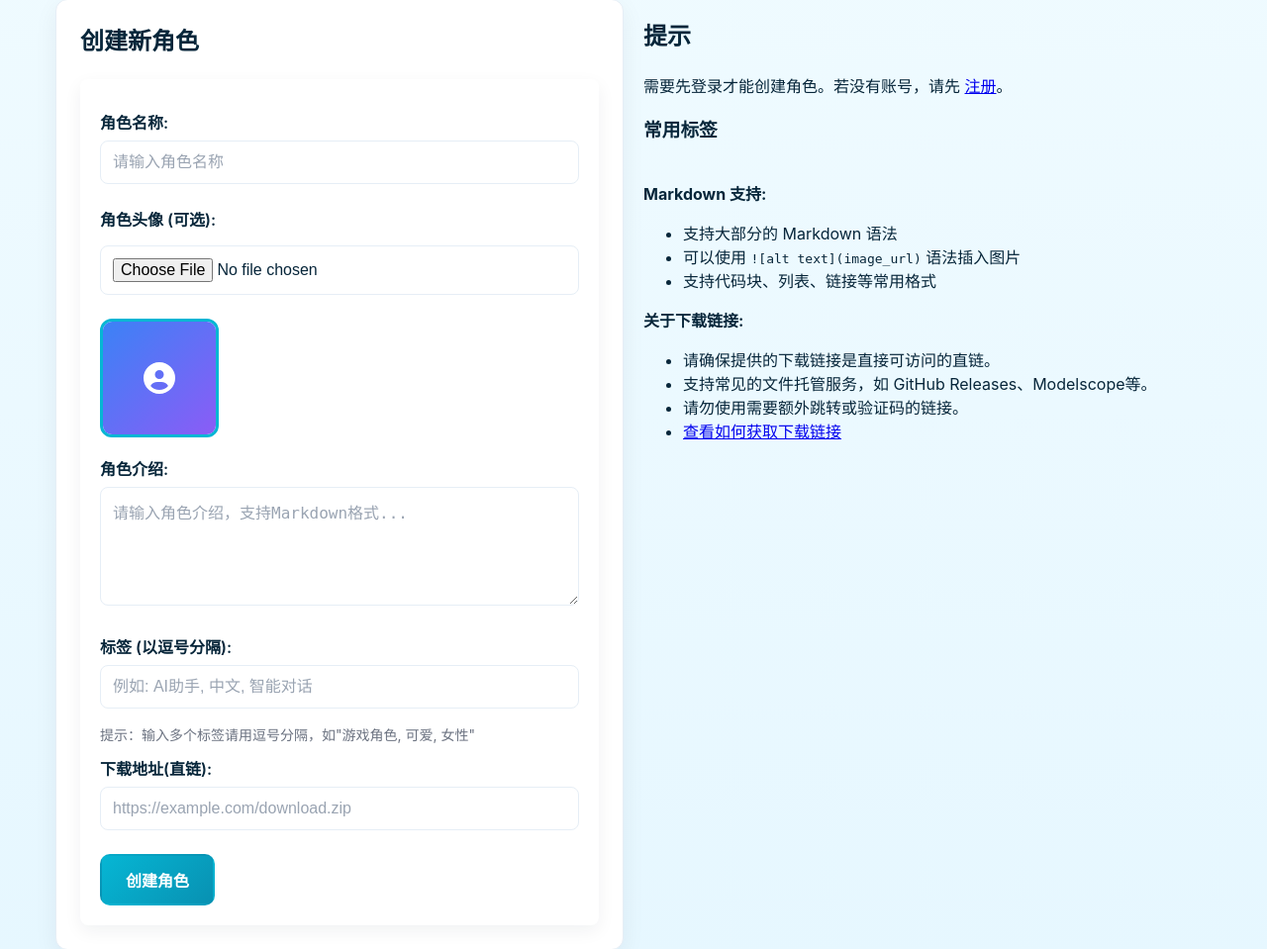
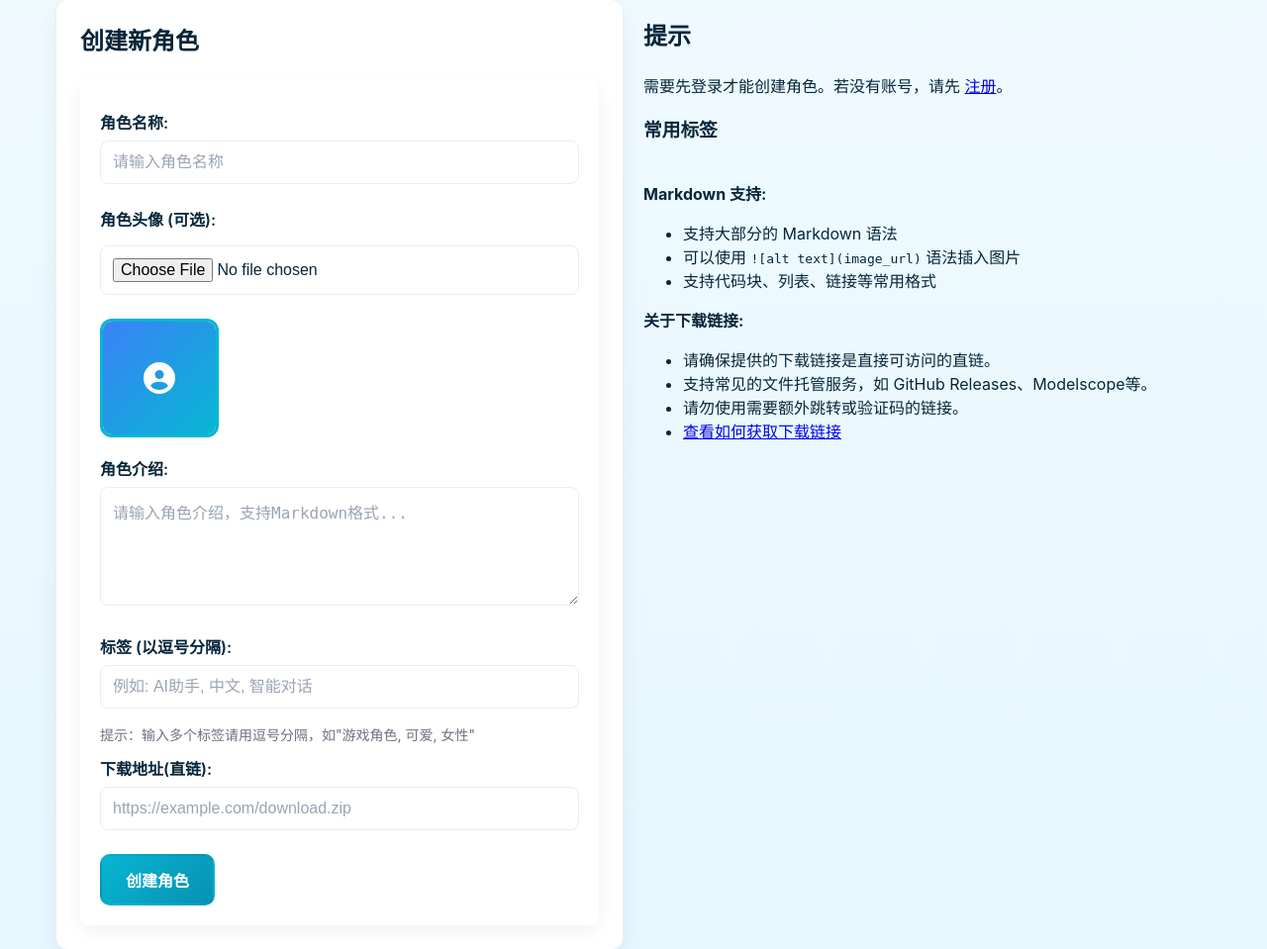
Before and after one commit to myh1011/lingcommunity, a Python web app: template app/templates/create.html in a window 1280 px wide. Shown: the part 161-1120 px from the top of the page at 99% size. Run offline with Jinja, Linux system fonts and the light colour scheme; the template is opened without the code that fills it, so the values that code supplies are empty; some libraries are stand-ins or nearby versions.

Commit message:
feat. 修改ui

```diff
--- a/app/static/css/styles.css
+++ b/app/static/css/styles.css
@@ -367,7 +367,7 @@ form textarea::placeholder {
 .avatar-placeholder {
   width: 100%;
   height: 100%;
-  background: linear-gradient(135deg, #3b82f6, #8b5cf6);
+  background: linear-gradient(135deg, #3b82f6, #06b6d4);
   display: flex;
   align-items: center;
   justify-content: center;
```
